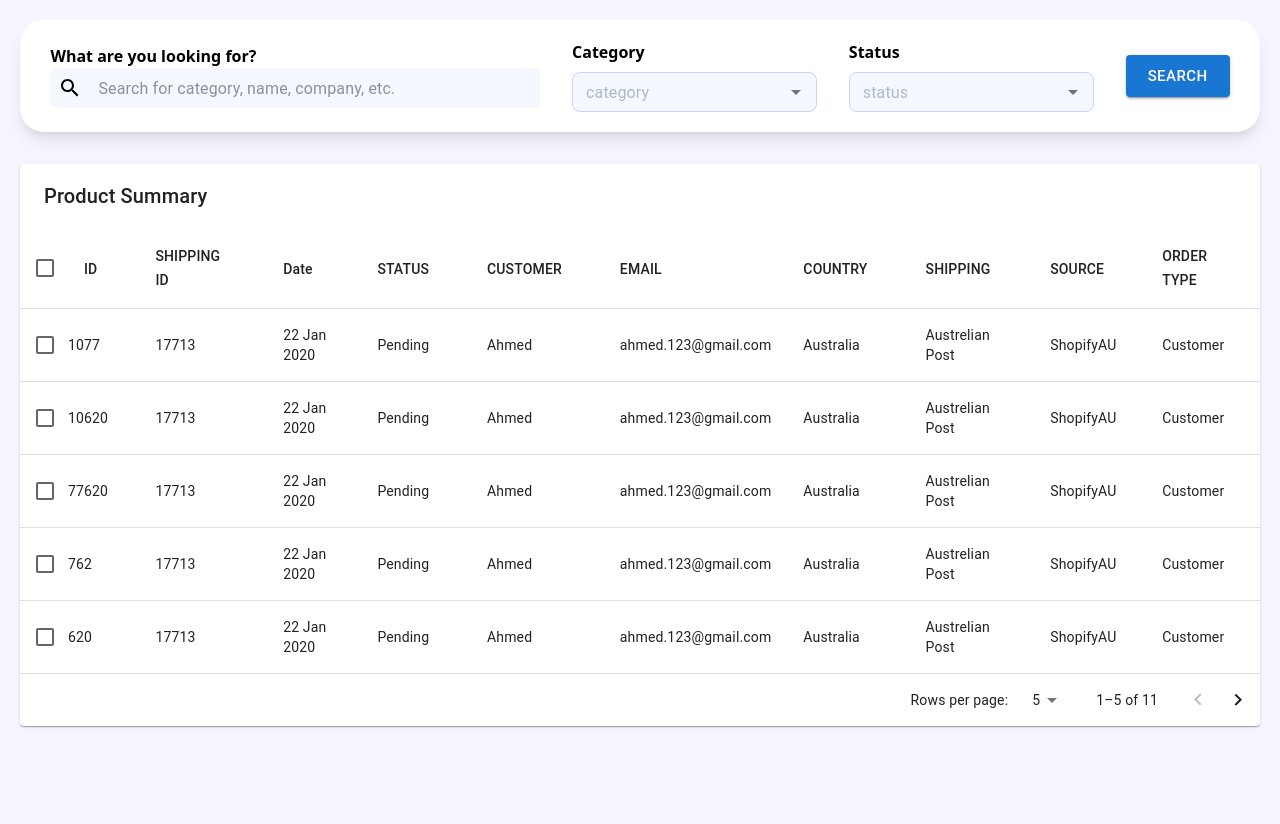
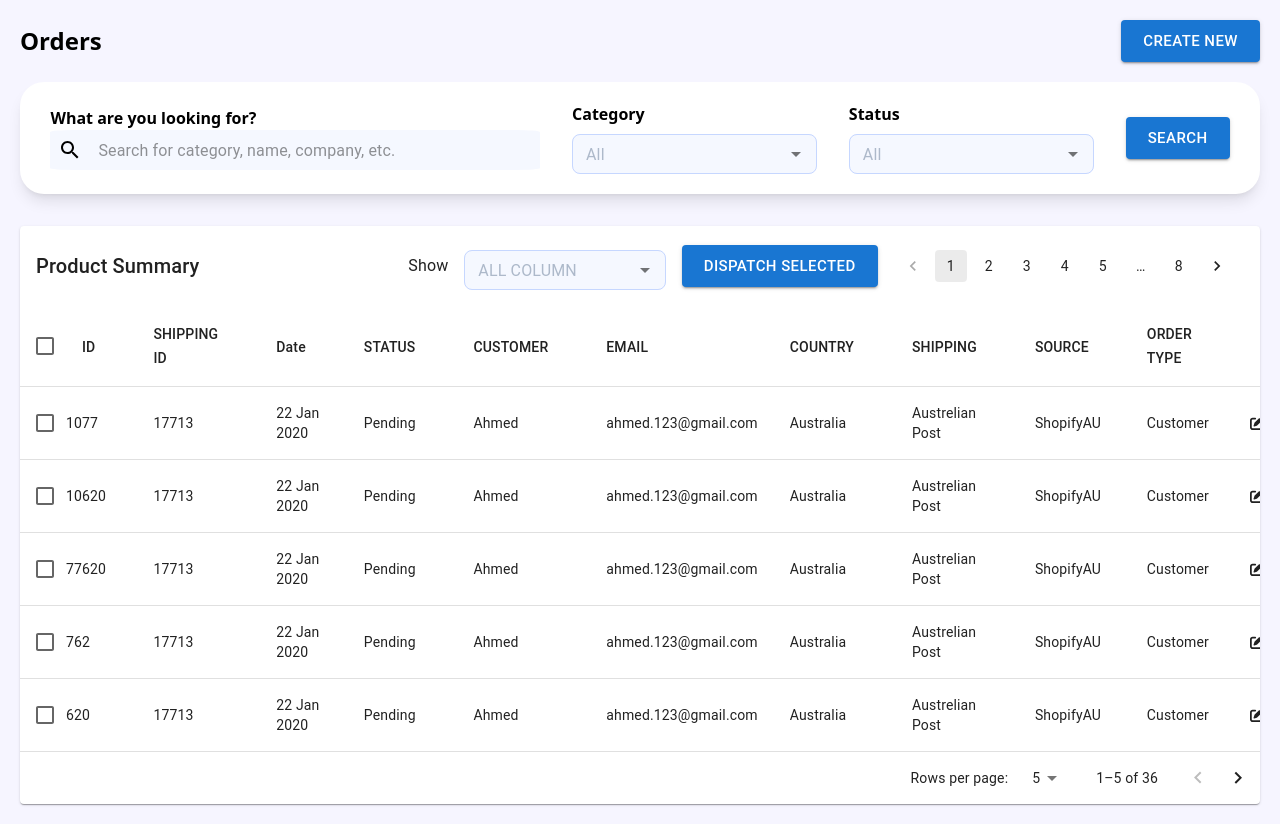
Before and after one commit to dummy-co-der/Assignment-Frontend-Test, a Next.js app: page / in a window 1280 px wide. Before the commit the page ends 800 px from the top, so only its background shows below. Built offline with nearby package versions, Linux system fonts and the light colour scheme.

Commit message:
completed

```diff
--- a/package.json
+++ b/package.json
@@ -11,6 +11,9 @@
   "dependencies": {
     "@emotion/react": "^11.11.3",
     "@emotion/styled": "^11.11.0",
+    "@fortawesome/fontawesome-svg-core": "^6.5.1",
+    "@fortawesome/free-solid-svg-icons": "^6.5.1",
+    "@fortawesome/react-fontawesome": "^0.2.0",
     "@mui/icons-material": "^5.15.7",
     "@mui/material": "^5.15.7",
     "@mui/x-data-grid": "^6.19.3",
--- a/src/components/productSummary.jsx
+++ b/src/components/productSummary.jsx
@@ -16,6 +16,12 @@ import Paper from "@mui/material/Paper";
 import Checkbox from "@mui/material/Checkbox";
 import { visuallyHidden } from "@mui/utils";
 import { headCells, rows } from "../data/tableContent";
+import Pagination from "@mui/material/Pagination";
+import CustomDropdown from "@/utils/customDropdown";
+import { category } from "@/data/dropdownOptions";
+import { Button, useMediaQuery } from "@mui/material";
+import { FontAwesomeIcon } from "@fortawesome/react-fontawesome";
+import { faEdit } from "@fortawesome/free-solid-svg-icons";
 
 function descendingComparator(a, b, orderBy) {
   if (b[orderBy] < a[orderBy]) {
@@ -76,7 +82,6 @@ function EnhancedTableHead(props) {
           <TableCell
             key={headCell.id}
             align="left"
-            // align={headCell.numeric ? "right" : "left"}
             padding={headCell.disablePadding ? "none" : "normal"}
             sortDirection={orderBy === headCell.id ? order : false}
           >
@@ -109,14 +114,58 @@ EnhancedTableHead.propTypes = {
 };
 
 function EnhancedTableToolbar(props) {
-  const { numSelected } = props;
+  const { numSelected, page, setPage, count, rowsPerPage } = props;
+  const isLargeScreen = useMediaQuery("(min-width: 1024px)");
+  const isMediumScreen = useMediaQuery("(min-width: 768px)");
+
+  const handleChangePage = (event, value) => {
+    setPage(value - 1);
+  };
 
   return (
-    <Toolbar
-      className={`pl-${numSelected > 0 ? "2" : "1"} pr-${
-        numSelected > 0 ? "1" : "1"
-      } ${numSelected > 0 ? `bg-opacity-${alpha(0.12)}` : ""}`}
+    <>
+      {isMediumScreen ? (
+        <div className="lg:gap-4 md:gap-2 flex md:flex-row flex-col items-center m-4 pt-4">
+          <Typography
+            variant={isMediumScreen ? "h6" : "p"}
+            id="tableTitle"
+            component="div"
+            className="font-bold flex-1 flex-shrink-1 flex-grow-1"
           >
+            {isLargeScreen ? "Product Summary" : "Summary"}
+          </Typography>
+          <Typography className="font-bold text-md">Show</Typography>
+          <div className="w-1/6">
+            <CustomDropdown
+              labelClassName="font-bold"
+              id="category"
+              placeholder="ALL COLUMN"
+              size="small"
+              getOptionLabel={(option) => option?.category}
+              isOptionEqualToValue={(option, value) =>
+                option?.category === value?.category
+              }
+              options={category}
+              onChange={undefined}
+            />
+          </div>
+          <Button
+            variant="contained"
+            size={isLargeScreen ? "large" : "small"}
+            className="bg-blue-500 text-white rounded-md mt-1 text-xs"
+          >
+            DISPATCH SELECTED
+          </Button>
+          <Pagination
+            count={Math.ceil(count / rowsPerPage)}
+            page={page + 1}
+            onChange={handleChangePage}
+            shape="rounded"
+            sx={{ padding: 0, width: isLargeScreen ? "29%" : "50%" }}
+          />
+        </div>
+      ) : (
+        <div className="flex flex-col mb-4 pt-3 items-center">
           <Typography
             variant="h6"
             id="tableTitle"
@@ -125,9 +174,50 @@ function EnhancedTableToolbar(props) {
           >
             Product Summary
           </Typography>
-    </Toolbar>
+          <div className="flex flex-row items-center w-[70%] gap-2 mb-2">
+            <Typography className="font-bold text-md">Show</Typography>
+            <div className="w-full">
+              <CustomDropdown
+                labelClassName="font-bold"
+                id="category"
+                placeholder="ALL COLUMN"
+                size="small"
+                getOptionLabel={(option) => option?.category}
+                isOptionEqualToValue={(option, value) =>
+                  option?.category === value?.category
+                }
+                options={category}
+                onChange={undefined}
+              />
+            </div>
+          </div>
+          <Button
+            variant="contained"
+            size="large"
+            className="bg-blue-500 text-white rounded-md mt-1 text-xs mb-2"
+          >
+            DISPATCH SELECTED
+          </Button>
+          <Pagination
+            count={Math.ceil(count / rowsPerPage)}
+            page={page + 1}
+            onChange={handleChangePage}
+            shape="rounded"
+            sx={{ width: "100%" }}
+          />
+        </div>
+      )}
+    </>
   );
 }
+
+EnhancedTableToolbar.propTypes = {
+  numSelected: PropTypes.number.isRequired,
+  page: PropTypes.number.isRequired,
+  setPage: PropTypes.func.isRequired,
+  count: PropTypes.number.isRequired,
+  rowsPerPage: PropTypes.number.isRequired,
+};
 
 EnhancedTableToolbar.propTypes = {
   numSelected: PropTypes.number.isRequired,
@@ -140,6 +230,7 @@ const ProductSummary = () => {
   const [page, setPage] = React.useState(0);
   const [dense, setDense] = React.useState(false);
   const [rowsPerPage, setRowsPerPage] = React.useState(5);
+  const isMediumScreen = useMediaQuery("(min-width: 768px)");
 
   const handleRequestSort = (event, property) => {
     const isAsc = orderBy === property && order === "asc";
@@ -205,7 +296,13 @@ const ProductSummary = () => {
   return (
     <Box className="w-full mt-8">
       <Paper className="mb-2 w-full rounded-xl shadow-lg">
-        <EnhancedTableToolbar />
+        <EnhancedTableToolbar
+          numSelected={selected.length}
+          page={page}
+          setPage={setPage}
+          count={rows.length}
+          rowsPerPage={rowsPerPage}
+        />
         <TableContainer>
           <Table
             sx={{ minWidth: 750 }}
@@ -262,6 +359,9 @@ const ProductSummary = () => {
                     <TableCell align="left">{row.shipping}</TableCell>
                     <TableCell align="left">{row.source}</TableCell>
                     <TableCell align="left">{row.orderType}</TableCell>
+                    <TableCell align="left">
+                      <FontAwesomeIcon icon={faEdit} />
+                    </TableCell>
                   </TableRow>
                 );
               })}
@@ -285,6 +385,10 @@ const ProductSummary = () => {
           page={page}
           onPageChange={handleChangePage}
           onRowsPerPageChange={handleChangeRowsPerPage}
+          sx={{
+            marginLeft: isMediumScreen ? "" : "-8px",
+            marginRight: isMediumScreen ? "" : "-8px",
+          }}
         />
       </Paper>
     </Box>
--- a/src/components/topBar.jsx
+++ b/src/components/topBar.jsx
@@ -3,6 +3,7 @@ import CustomDropdown from "@/utils/customDropdown";
 import { category, status } from "@/data/dropdownOptions";
 import { Button } from "@mui/material";
 import SearchInput from "@/utils/searchInput";
+import classNames from "@/utils/classNames";
 
 const TopBar = () => {
   return (
@@ -12,14 +13,16 @@ const TopBar = () => {
           placeholder="Search for category, name, company, etc."
           label="What are you looking for?"
           labelClassName="font-bold"
+          className={classNames('mt-1')}
         />
       </div>
       <div className="lg:w-1/5 md:w-1/5 w-2/3">
         <CustomDropdown
+          position="top"
           label="Category"
           labelClassName="font-bold"
           id="category"
-          placeholder="category"
+          placeholder="All"
           size="small"
           getOptionLabel={(option) => option?.category}
           isOptionEqualToValue={(option, value) =>
@@ -31,10 +34,11 @@ const TopBar = () => {
       </div>
       <div className="lg:w-1/5 md:w-1/5 w-2/3">
         <CustomDropdown
+          position="top"
           label="Status"
           labelClassName="font-bold"
           id="status"
-          placeholder="status"
+          placeholder="All"
           size="small"
           getOptionLabel={(option) => option?.status}
           isOptionEqualToValue={(option, value) =>
@@ -48,7 +52,7 @@ const TopBar = () => {
         <Button
           variant="contained"
           size="large"
-          className="bg-blue-500 text-white mt-6 rounded-md"
+          className="bg-blue-500 text-white mt-7 rounded-md text-xs"
         >
           Search
         </Button>
--- a/src/data/tableContent.js
+++ b/src/data/tableContent.js
@@ -158,6 +158,306 @@ export const rows = [
     "ShopifyAU",
     "Customer"
   ),
+  createData(
+    2077889,
+    17713,
+    "22 Jan 2020",
+    "Pending",
+    "Ahmed",
+    "ahmed.123@gmail.com",
+    "Australia",
+    "Austrelian Post",
+    "ShopifyAU",
+    "Customer"
+  ),
+  createData(
+    3077889,
+    17713,
+    "22 Jan 2020",
+    "Pending",
+    "Ahmed",
+    "ahmed.123@gmail.com",
+    "Australia",
+    "Austrelian Post",
+    "ShopifyAU",
+    "Customer"
+  ),
+  createData(
+    577889,
+    17713,
+    "22 Jan 2020",
+    "Pending",
+    "Ahmed",
+    "ahmed.123@gmail.com",
+    "Australia",
+    "Austrelian Post",
+    "ShopifyAU",
+    "Customer"
+  ),
+  createData(
+    877889,
+    17713,
+    "22 Jan 2020",
+    "Pending",
+    "Ahmed",
+    "ahmed.123@gmail.com",
+    "Australia",
+    "Austrelian Post",
+    "ShopifyAU",
+    "Customer"
+  ),
+  createData(
+    1177889,
+    17713,
+    "22 Jan 2020",
+    "Pending",
+    "Ahmed",
+    "ahmed.123@gmail.com",
+    "Australia",
+    "Austrelian Post",
+    "ShopifyAU",
+    "Customer"
+  ),
+  createData(
+    2277889,
+    17713,
+    "22 Jan 2020",
+    "Pending",
+    "Ahmed",
+    "ahmed.123@gmail.com",
+    "Australia",
+    "Austrelian Post",
+    "ShopifyAU",
+    "Customer"
+  ),
+  createData(
+    25889,
+    17713,
+    "22 Jan 2020",
+    "Pending",
+    "Ahmed",
+    "ahmed.123@gmail.com",
+    "Australia",
+    "Austrelian Post",
+    "ShopifyAU",
+    "Customer"
+  ),
+  createData(
+    21180,
+    17713,
+    "22 Jan 2020",
+    "Pending",
+    "Ahmed",
+    "ahmed.123@gmail.com",
+    "Australia",
+    "Austrelian Post",
+    "ShopifyAU",
+    "Customer"
+  ),
+  createData(
+    111,
+    17713,
+    "22 Jan 2020",
+    "Pending",
+    "Ahmed",
+    "ahmed.123@gmail.com",
+    "Australia",
+    "Austrelian Post",
+    "ShopifyAU",
+    "Customer"
+  ),
+  createData(
+    211,
+    17713,
+    "22 Jan 2020",
+    "Pending",
+    "Ahmed",
+    "ahmed.123@gmail.com",
+    "Australia",
+    "Austrelian Post",
+    "ShopifyAU",
+    "Customer"
+  ),
+  createData(
+    31189,
+    17713,
+    "22 Jan 2020",
+    "Pending",
+    "Ahmed",
+    "ahmed.123@gmail.com",
+    "Australia",
+    "Austrelian Post",
+    "ShopifyAU",
+    "Customer"
+  ),
+  createData(
+    7185,
+    17713,
+    "22 Jan 2020",
+    "Pending",
+    "Ahmed",
+    "ahmed.123@gmail.com",
+    "Australia",
+    "Austrelian Post",
+    "ShopifyAU",
+    "Customer"
+  ),
+  createData(
+    8796,
+    17713,
+    "22 Jan 2020",
+    "Pending",
+    "Ahmed",
+    "ahmed.123@gmail.com",
+    "Australia",
+    "Austrelian Post",
+    "ShopifyAU",
+    "Customer"
+  ),
+  createData(
+    753951,
+    17713,
+    "22 Jan 2020",
+    "Pending",
+    "Ahmed",
+    "ahmed.123@gmail.com",
+    "Australia",
+    "Austrelian Post",
+    "ShopifyAU",
+    "Customer"
+  ),
+  createData(
+    8520,
+    17713,
+    "22 Jan 2020",
+    "Pending",
+    "Ahmed",
+    "ahmed.123@gmail.com",
+    "Australia",
+    "Austrelian Post",
+    "ShopifyAU",
+    "Customer"
+  ),
+  createData(
+    698754,
+    17713,
+    "22 Jan 2020",
+    "Pending",
+    "Ahmed",
+    "ahmed.123@gmail.com",
+    "Australia",
+    "Austrelian Post",
+    "ShopifyAU",
+    "Customer"
+  ),
+  createData(
+    123654,
+    17713,
+    "22 Jan 2020",
+    "Pending",
+    "Ahmed",
+    "ahmed.123@gmail.com",
+    "Australia",
+    "Austrelian Post",
+    "ShopifyAU",
+    "Customer"
+  ),
+  createData(
+    5478,
+    17713,
+    "22 Jan 2020",
+    "Pending",
+    "Ahmed",
+    "ahmed.123@gmail.com",
+    "Australia",
+    "Austrelian Post",
+    "ShopifyAU",
+    "Customer"
+  ),
+  createData(
+    3201,
+    17713,
+    "22 Jan 2020",
+    "Pending",
+    "Ahmed",
+    "ahmed.123@gmail.com",
+    "Australia",
+    "Austrelian Post",
+    "ShopifyAU",
+    "Customer"
+  ),
+  createData(
+    1742658,
+    17713,
+    "22 Jan 2020",
+    "Pending",
+    "Ahmed",
+    "ahmed.123@gmail.com",
+    "Australia",
+    "Austrelian Post",
+    "ShopifyAU",
+    "Customer"
+  ),
+  createData(
+    856341,
+    17713,
+    "22 Jan 2020",
+    "Pending",
+    "Ahmed",
+    "ahmed.123@gmail.com",
+    "Australia",
+    "Austrelian Post",
+    "ShopifyAU",
+    "Customer"
+  ),
+  createData(
+    224455,
+    17713,
+    "22 Jan 2020",
+    "Pending",
+    "Ahmed",
+    "ahmed.123@gmail.com",
+    "Australia",
+    "Austrelian Post",
+    "ShopifyAU",
+    "Customer"
+  ),
+  createData(
+    336699,
+    17713,
+    "22 Jan 2020",
+    "Pending",
+    "Ahmed",
+    "ahmed.123@gmail.com",
+    "Australia",
+    "Austrelian Post",
+    "ShopifyAU",
+    "Customer"
+  ),
+  createData(
+    885547,
+    17713,
+    "22 Jan 2020",
+    "Pending",
+    "Ahmed",
+    "ahmed.123@gmail.com",
+    "Australia",
+    "Austrelian Post",
+    "ShopifyAU",
+    "Customer"
+  ),
+  createData(
+    315796,
+    17713,
+    "22 Jan 2020",
+    "Pending",
+    "Ahmed",
+    "ahmed.123@gmail.com",
+    "Australia",
+    "Austrelian Post",
+    "ShopifyAU",
+    "Customer"
+  ),
 ];
 
 export const headCells = [
@@ -181,4 +481,5 @@ export const headCells = [
     disablePadding: false,
     label: "ORDER TYPE",
   },
+  { id: "editIcon", numeric: true, disablePadding: false, label: "" },
 ];
--- a/src/pages/index.js
+++ b/src/pages/index.js
@@ -1,12 +1,23 @@
 import ProductSummary from "@/components/productSummary";
 import TopBar from "@/components/topBar";
+import { Button } from "@mui/material";
 import React from "react";
 
 const index = () => {
   return (
     <div className="m-5">
+      <div className="flex justify-between items-center mb-5">
+        <h1 className="font-bold text-2xl">Orders</h1>
+        <Button
+          variant="contained"
+          size="large"
+          className="bg-blue-500 text-white rounded-md text-xs"
+        >
+          CREATE NEW
+        </Button>
+      </div>
       <TopBar />
-      <ProductSummary/>
+      <ProductSummary />
     </div>
   );
 };
--- a/src/utils/customDropdown.jsx
+++ b/src/utils/customDropdown.jsx
@@ -5,7 +5,7 @@ import Autocomplete from "@mui/material/Autocomplete";
 import { Popper } from "@mui/material";
 import classNames from "./classNames";
 
-export const StyledTextField = styled(TextField)(({ error }) => ({
+export const StyledTextField = styled(TextField)(({ error, small }) => ({
   "&.MuiTextField-root": {
     marginTop: "0.5rem",
     borderRadius: "0.5rem",
@@ -80,14 +80,22 @@ function CustomDropdown({
   isOptionEqualToValue,
   onClick,
   hideTags = false,
+  position,
   ...props
 }) {
   const sx = hideTags
     ? { ["& .MuiAutocomplete-tag"]: { display: "none" } }
     : {};
   return (
-    <div className="w-full">
+    <div
+      className={`flex ${
+        position === "left" ? "flex-row items-center" : "flex-col"
+      }`}
+    >
+      <div>
         <label className={classNames(labelClassName)}>{label}</label>
+      </div>
+      <div>
         <Autocomplete
           noOptionsText={noOptionsText ? noOptionsText : "No options"}
           options={options}
@@ -109,8 +117,8 @@ function CustomDropdown({
           renderInput={(params) => (
             <StyledTextField
               {...params}
+              className={classNames(inputClassName)}
               sx={sx}
-            className={classNames(inputClassName)}
               onClick={onClick}
               placeholder={placeholder}
               error={error ? true : false}
@@ -120,6 +128,7 @@ function CustomDropdown({
           {...props}
         />
       </div>
+    </div>
   );
 }
 
```
Also changed, not shown: 1 other file (tests, documents, lock files or other folders). Lines whose indentation alone changed are shown as unchanged.
